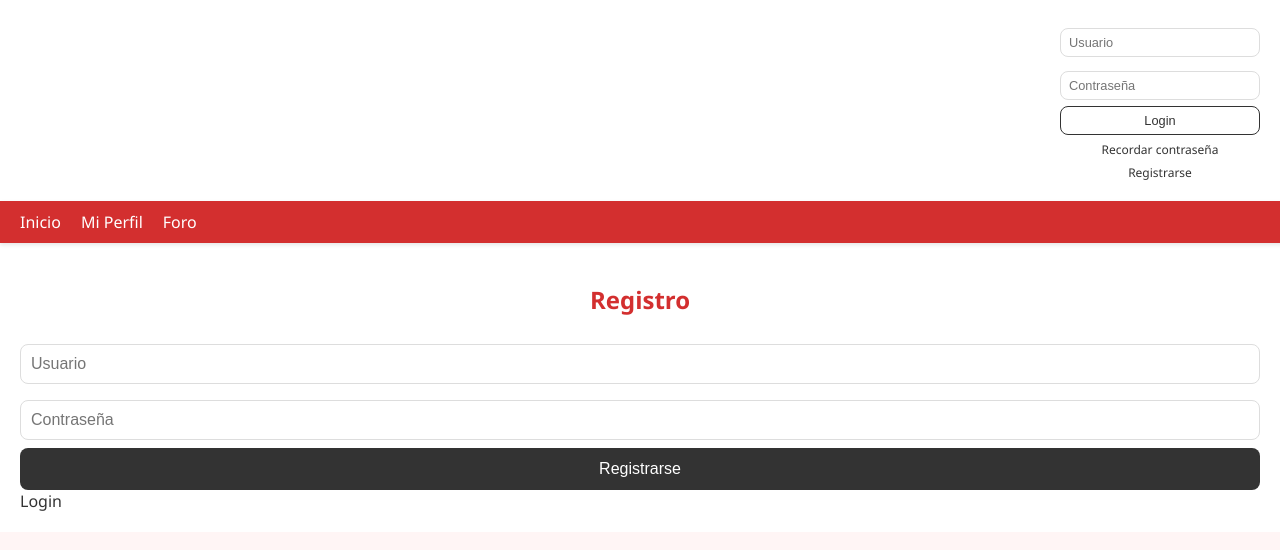
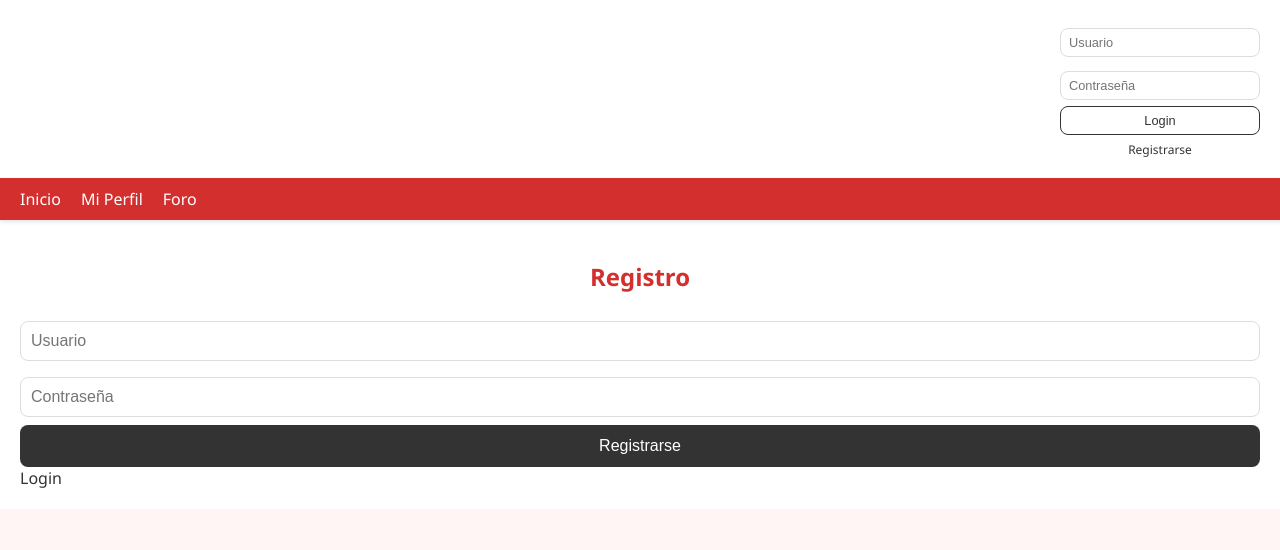
Before and after one commit to Erlantzcg89/RedSocial2026Client, an Angular app: page /register in a window 1280 px wide. Shown: the top 550 px of the page. Built offline with nearby package versions, Linux system fonts and the light colour scheme.

Commit message:
jakarta validation en register

```diff
--- a/src/app/components/login/login.component.html
+++ b/src/app/components/login/login.component.html
@@ -3,7 +3,7 @@
 
     <!-- 🔒 Si el usuario está logueado -->
     <div *ngIf="loggedInUser; else loginForm">
-      <p>👋 Bienvenido, <strong>{{ loggedInUser }}</strong></p>
+      <p>Bienvenido, <strong>{{ loggedInUser }}</strong></p>
       <button (click)="logout()">Cerrar sesión</button>
     </div>
 
@@ -17,7 +17,6 @@
         <button type="submit">Login</button>
       </form>
 
-      <a routerLink="/recordar">Recordar contraseña</a>
       <a routerLink="/register">Registrarse</a>
     </ng-template>
 
```
